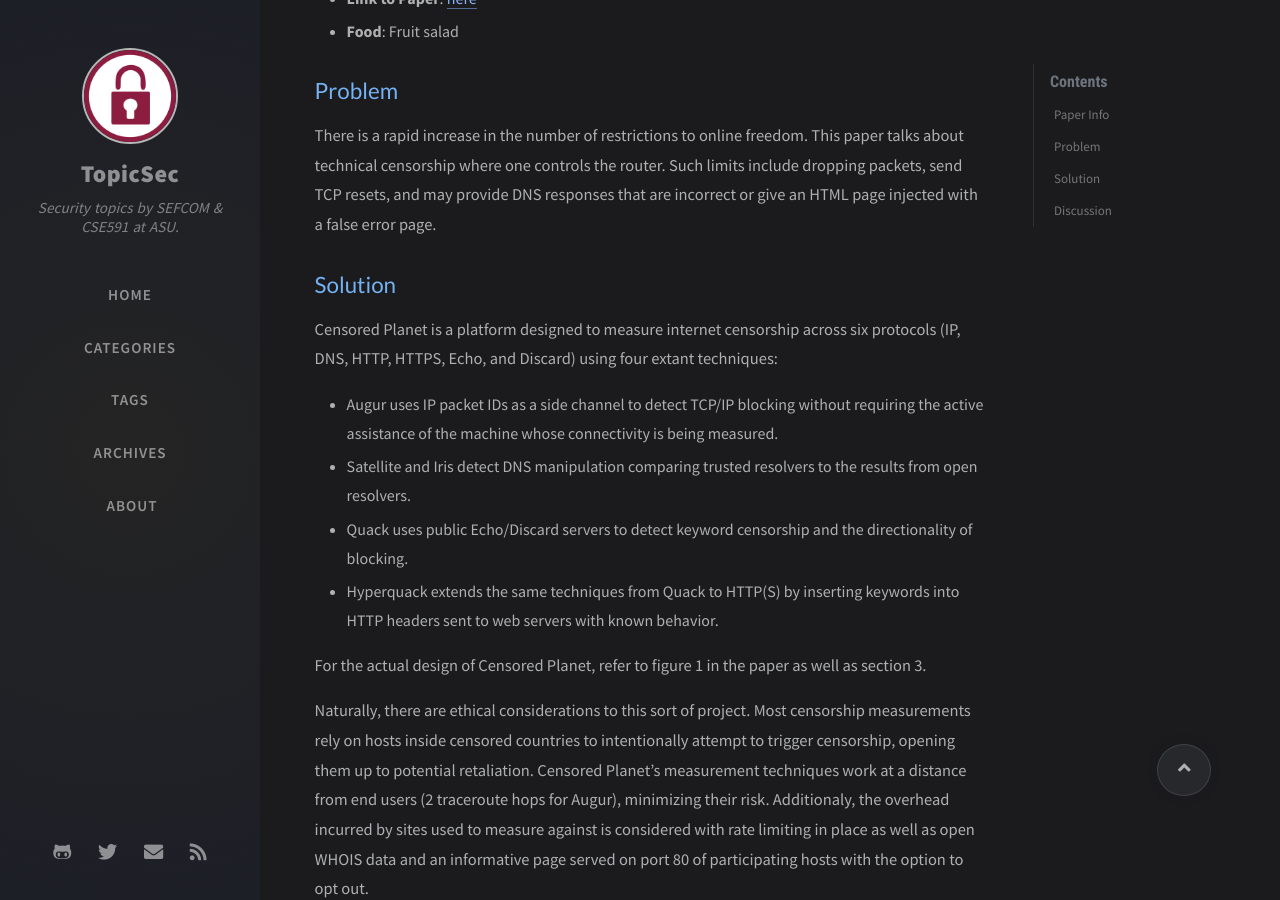
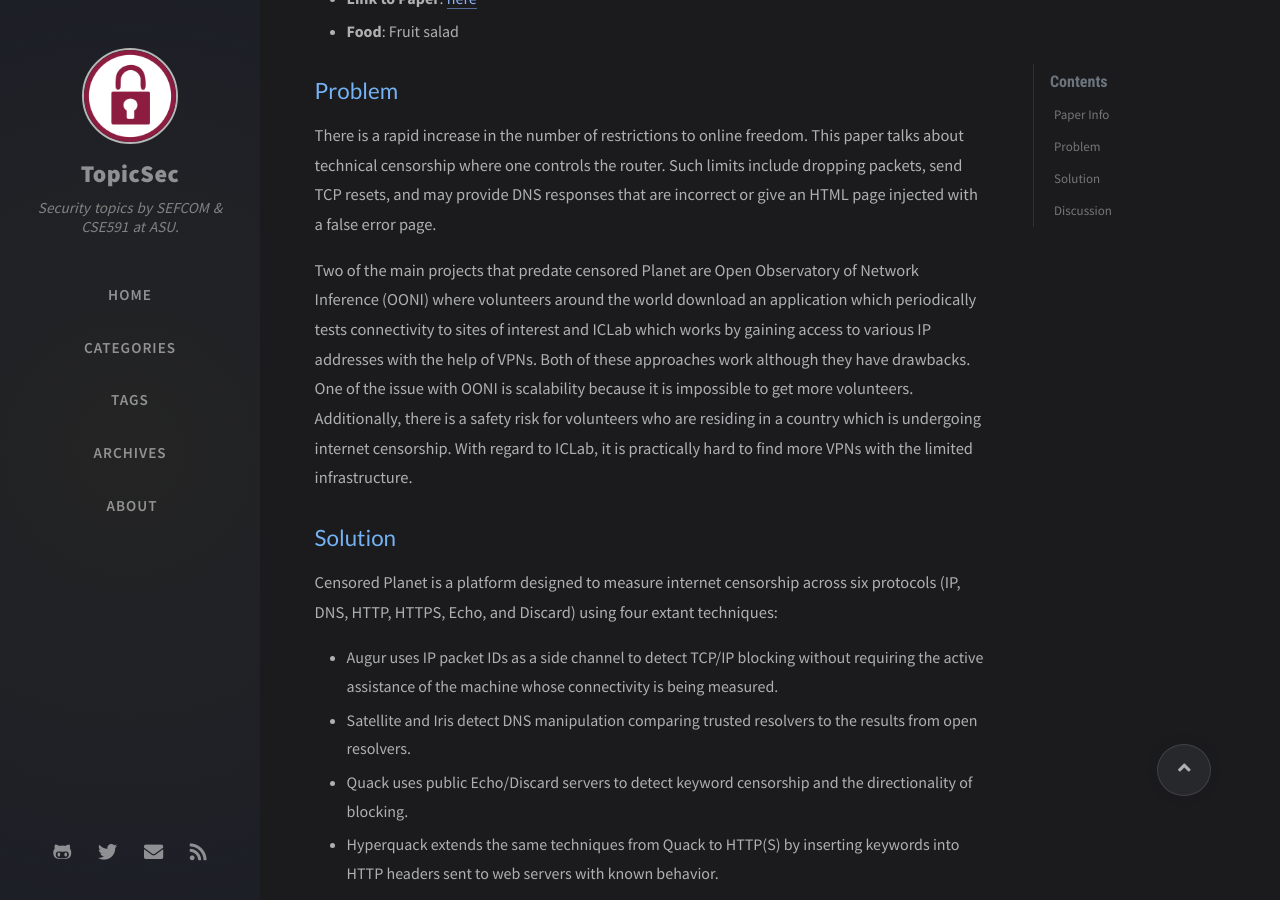
Before and after one commit to TopicSec/topicsec.github.io, a Jekyll site: the page built from _posts/2021-04-07-censored-planet.md, in a window 1280 px wide and 900 px high, scrolled down 417 px. Built offline with Jekyll 4.4.1, drawn with Linux system fonts in a browser that asks for light colours; nearby versions of some CDN libraries; comment, search, counter and statistics services are not loaded.

Commit message:
updating problem

```diff
--- a/_posts/2021-04-07-censored-planet.md
+++ b/_posts/2021-04-07-censored-planet.md
@@ -16,6 +16,9 @@ pin: true
 ## Problem
 
 There is a rapid increase in the number of restrictions to online freedom. This paper talks about technical censorship where one controls the router. Such limits include dropping packets, send TCP resets, and may provide DNS responses that are incorrect or give an HTML page injected with a false error page.
+
+Two of the main projects that predate censored Planet are Open Observatory of Network Inference (OONI) where volunteers around the world download an application which periodically tests connectivity to sites of interest and ICLab which works by gaining access to various IP addresses with the help of VPNs. Both of these approaches work although they have drawbacks. One of the issue with OONI is scalability because it is impossible to get more volunteers. Additionally, there is a safety risk for volunteers who are residing in a country which is undergoing internet censorship. With regard to ICLab, it is practically hard to find more VPNs with the limited infrastructure.
+
 
 ## Solution
 
```
